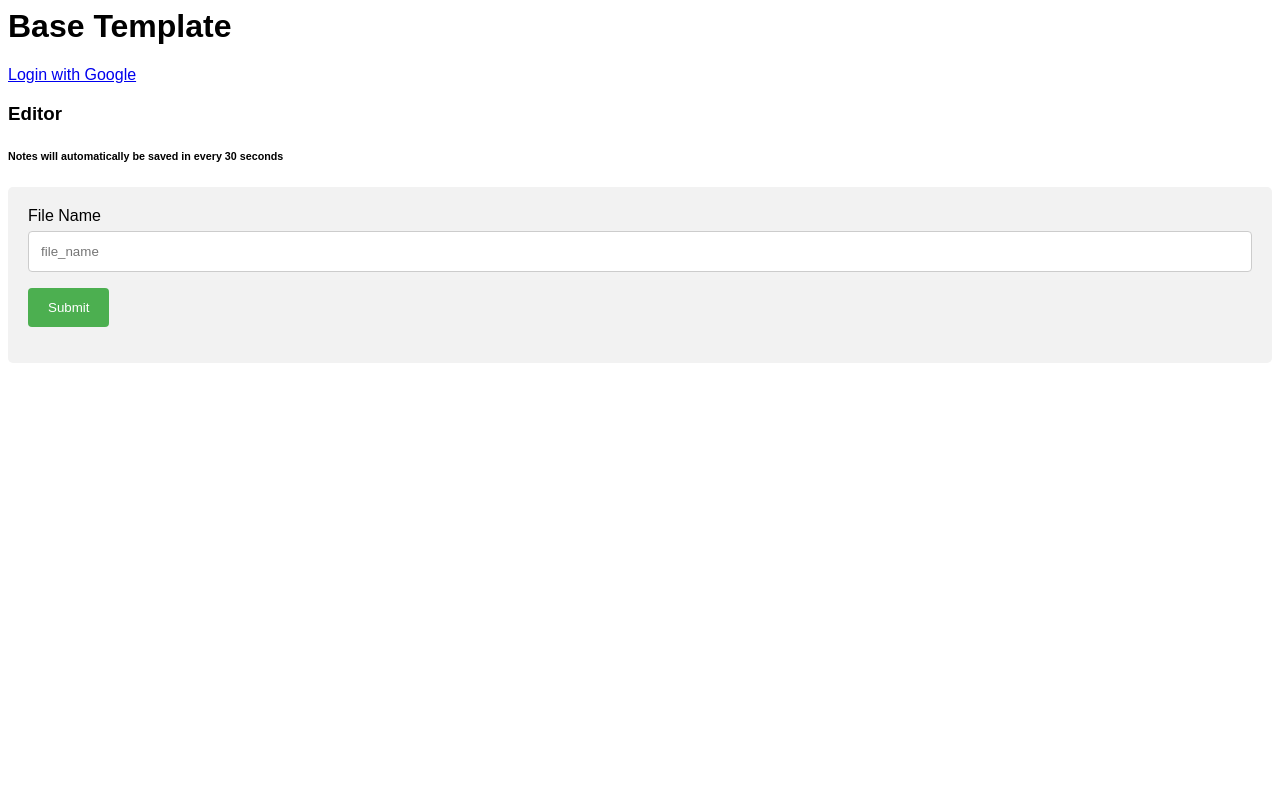
After one commit to kaushal087/TextDrive, a Django app: template av/templates/av/create_file.html in a window 1280 px wide. The commit adds this page. Run offline with Django 3.2, Linux system fonts and the light colour scheme; the template is opened without the code that fills it, so the values that code supplies are empty.

Commit message:
add create file seperate functionality

```diff
--- a/av/templates/av/base.html
+++ b/av/templates/av/base.html
@@ -4,7 +4,7 @@
 
 <a class="lead" href="{% url 'list' %}">List</a>
 
-<a class="lead" href="{% url 'editor' %}">Create new note</a>
+<a class="lead" href="{% url 'create_file' %}">Create new note</a>
 
 <a class="lead" href="{% url 'logout' %}">Logout</a>
 
--- /dev/null
+++ b/av/templates/av/create_file.html
@@ -0,0 +1,55 @@
+{% extends "av/base.html" %}
+
+{% block content %}
+    <style>
+body {font-family: Arial, Helvetica, sans-serif;}
+
+input[type=text], select, textarea {
+    width: 100%;
+    padding: 12px;
+    border: 1px solid #ccc;
+    border-radius: 4px;
+    box-sizing: border-box;
+    margin-top: 6px;
+    margin-bottom: 16px;
+    resize: vertical;
+}
+
+input[type=submit] {
+    background-color: #4CAF50;
+    color: white;
+    padding: 12px 20px;
+    border: none;
+    border-radius: 4px;
+    cursor: pointer;
+}
+
+input[type=submit]:hover {
+    background-color: #45a049;
+}
+
+.container {
+    border-radius: 5px;
+    background-color: #f2f2f2;
+    padding: 20px;
+}
+</style>
+</head>
+<body>
+
+    <h3>Editor</h3><h6>Notes will automatically be saved in every 30 seconds</h6>
+
+    <div class="container">
+
+  <form action="{% url 'create_file' %}" method="post">
+    {% csrf_token %}
+      <label for="fname">File Name</label>
+    <input type="text" id="file_name" name="file_name" placeholder="file_name" value="{{ file_data.name }}">
+
+{#    <textarea id="subject" name="content" placeholder="Write something.." style="height:200px">{{ file_data.content }}</textarea>#}
+
+    <input type="submit" value="Submit">
+  </form>
+</div>
+
+{% endblock content %}
--- a/av/urls.py
+++ b/av/urls.py
@@ -8,7 +8,7 @@ urlpatterns = [
     path('logout/', views.logout_user, name='logout'),
     path('list/', views.list, name='list'),
     path('save/<file_id>/', views.save, name='update_file'),
-    path('save/', views.save, name='create_file'),
+    path('create/', views.create, name='create_file'),
     path('editor/<file_id>/', views.editor, name='editor_file'),
     path('editor/', views.editor, name='editor'),
     path('', views.index, name='index'),
--- a/drive/drive_helpers.py
+++ b/drive/drive_helpers.py
@@ -86,7 +86,7 @@ class DriveHelper(object):
         return "temp/" + str(uuid.uuid4().hex) + ".txt"
 
     def _create_temp_file(self, data):
-        content = data.get('content')
+        content = data.get('content', "")
         temp_file_name = self._get_random_string()
         base_dir = os.path.dirname(__file__)
         temp_file_fullpath = os.path.join(base_dir, temp_file_name)
```
Also changed, not shown: av/views.py (+18 -0 lines), db.sqlite3.
